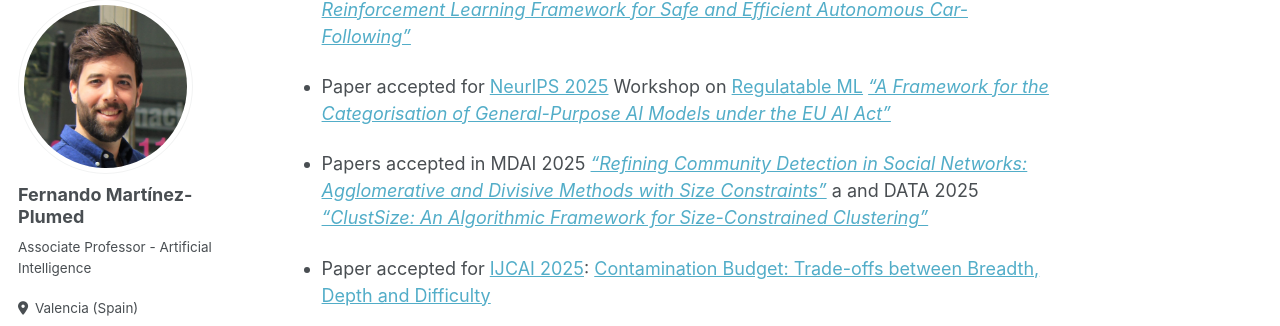
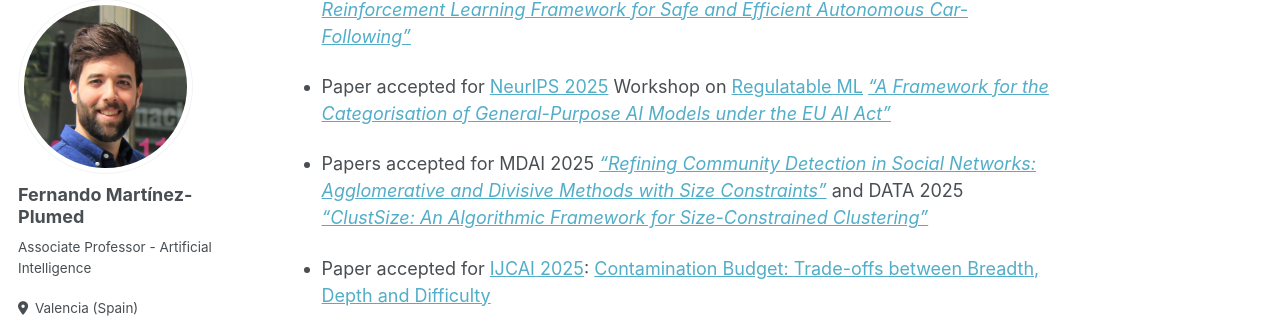
Before and after one commit to nandomp/nandomp.github.io, a Jekyll site: the page built from _pages/about.md, in a window 1280 px wide and 900 px high, scrolled down 548 px. Shown: the part 107-433 px from the top of the window. Built offline with Jekyll 4.4.1, drawn with Linux system fonts in a browser that asks for light colours; some web fonts are replaced.

Commit message:
Update about.md

```diff
--- a/_pages/about.md
+++ b/_pages/about.md
@@ -20,7 +20,7 @@ Recent Highlights
 
 * Paper accepted for [NeurIPS 2025](https://neurips.cc/) Workshop on [Regulatable ML](https://regulatableml.github.io/#overview) [*"A Framework for the Categorisation of General-Purpose AI Models under the EU AI Act"*](https://openreview.net/forum?id=uE33aEsyX1)
 
-* Papers accepted in MDAI 2025  [*"Refining Community Detection in Social Networks: Agglomerative and Divisive Methods with Size Constraints"*](https://doi.org/10.1007/978-3-032-00891-6_26) a and DATA 2025 [*"ClustSize: An Algorithmic Framework for Size-Constrained Clustering"*](https://doi.org/10.5220/0013558900003967)
+* Papers accepted for MDAI 2025  [*"Refining Community Detection in Social Networks: Agglomerative and Divisive Methods with Size Constraints"*](https://doi.org/10.1007/978-3-032-00891-6_26) and DATA 2025 [*"ClustSize: An Algorithmic Framework for Size-Constrained Clustering"*](https://doi.org/10.5220/0013558900003967)
 
 * Paper accepted for [IJCAI 2025](https://2025.ijcai.org): [Contamination Budget: Trade-offs between Breadth, Depth and Difficulty]()
 
```
